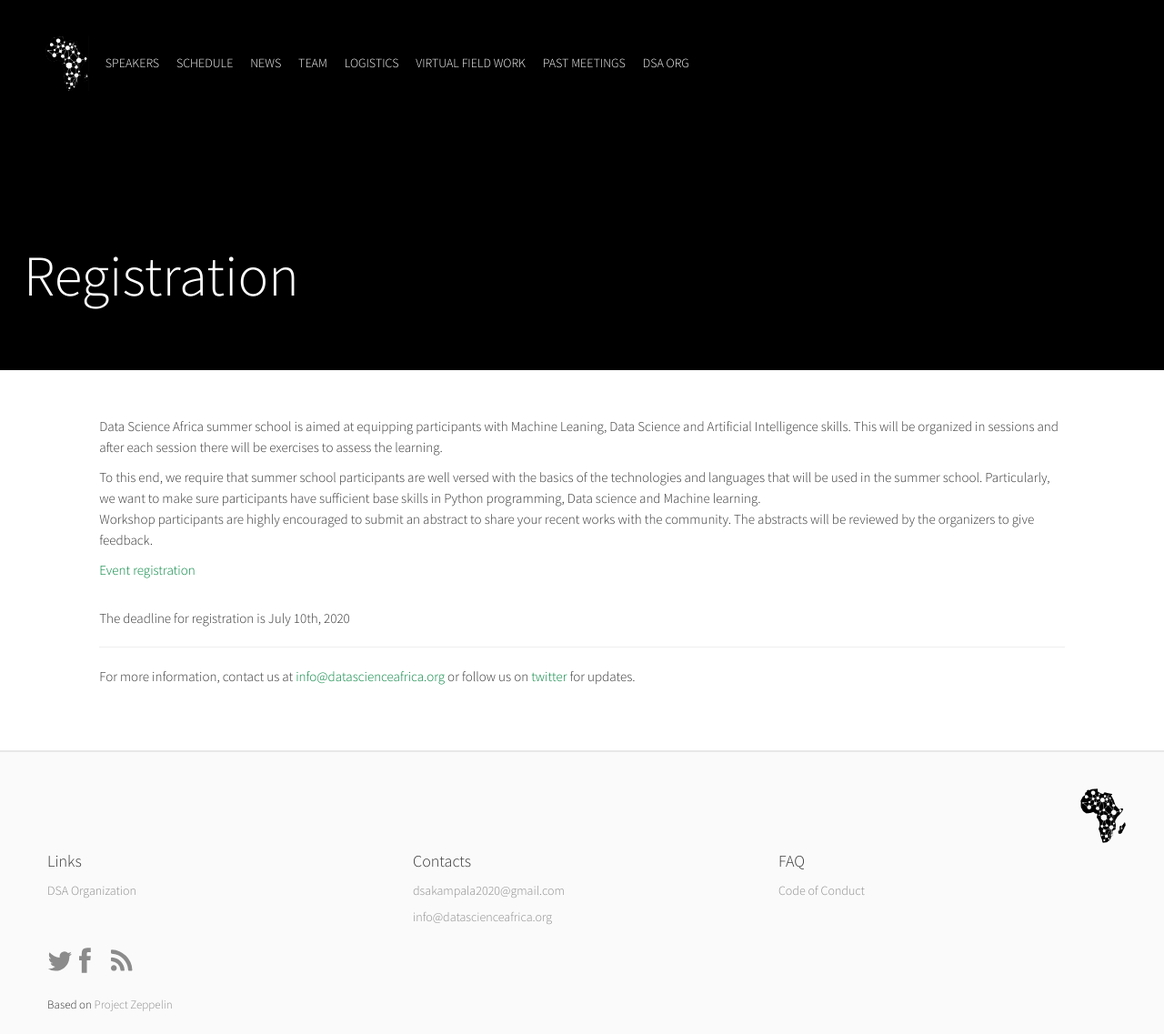
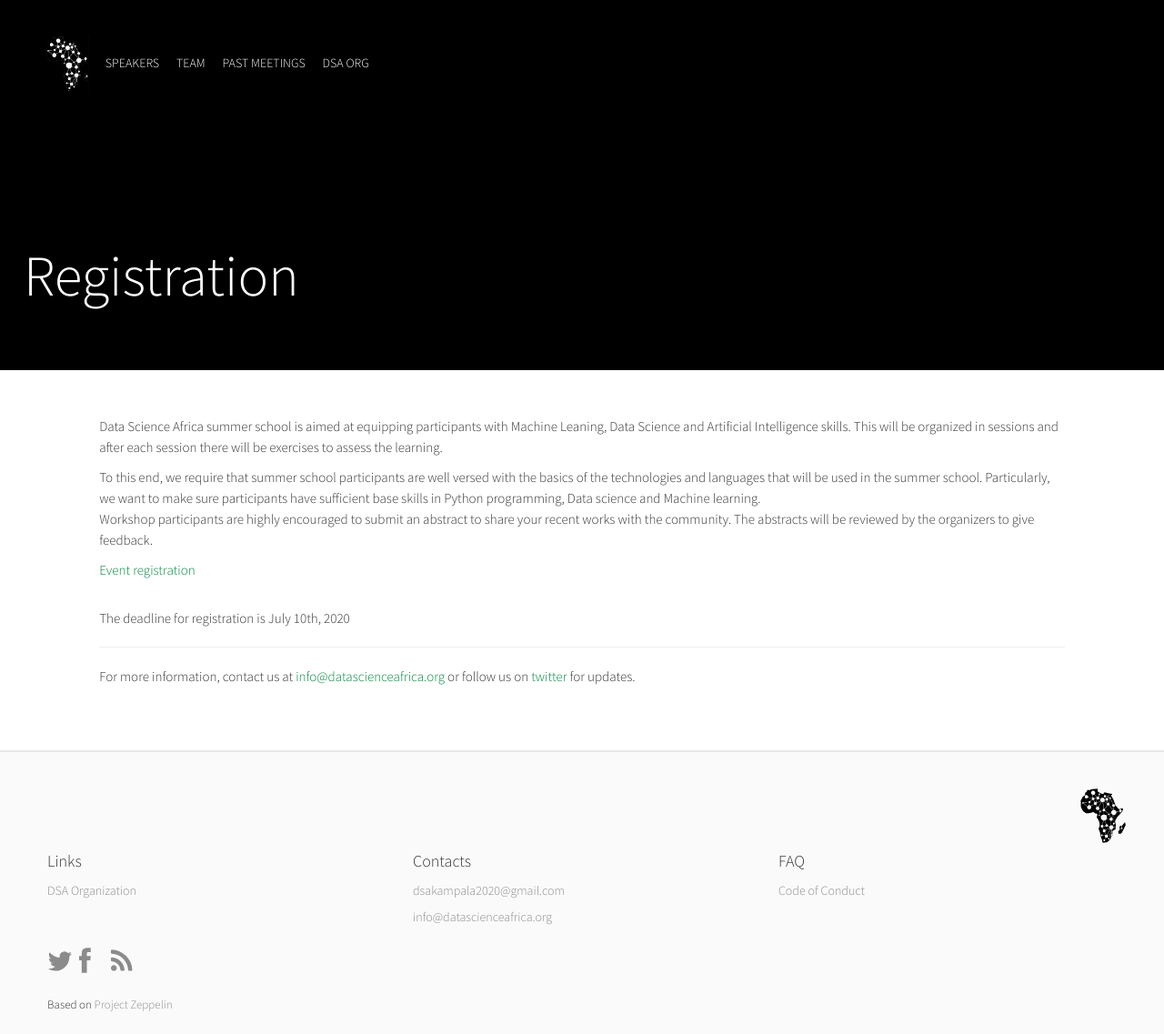
Before and after one commit to datsciafrica/dsa2021kimberley, a Jekyll site: the page built from tbd.html, in a window 1280 px wide and 1137 px high. Shown: the whole window at 91% size. Built offline with Jekyll 4.4.1, drawn with Linux system fonts in a browser that asks for light colours; nearby versions of some CDN libraries; some web fonts are replaced; comment, search, counter and statistics services are not loaded.

Commit message:
Reduced on the menu items

```diff
--- a/_config.yml
+++ b/_config.yml
@@ -42,11 +42,11 @@ c4sponsorsUrl: "/assets/dsa-2020-kampala-Scholarship.pdf"
 navigationLinks:
  # - {permalink: "/", text: "Home"}
  - {permalink: "/speakers/", text: "Speakers"}
- - {permalink: "/schedule/", text: "Schedule"}
- - {permalink: "/news/", text: "News"}
+ #- {permalink: "/schedule/", text: "Schedule"}
+ #- {permalink: "/news/", text: "News"}
  - {permalink: "/team/", text: "Team"}
- - {permalink: "/logistics/", text: "Logistics"}
- - {permalink: "/hackathon/", text: "Virtual Field Work"}
+ #- {permalink: "/logistics/", text: "Logistics"}
+ #- {permalink: "/hackathon/", text: "Virtual Field Work"}
  - {link: "http://www.datascienceafrica.org", text: "Past Meetings"}
  - {link: "http://www.datascienceafrica.org", text: "DSA Org"}
 # bottomNavigationLinks:
```
